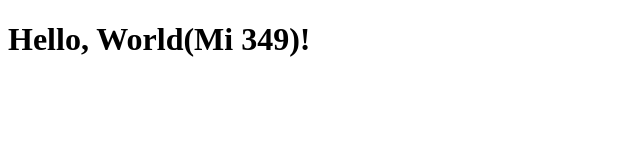
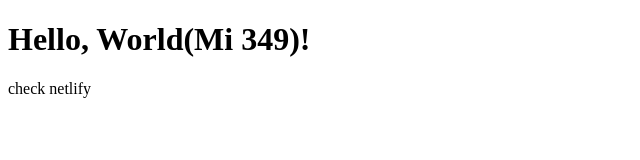
Before and after one commit to ShihuiZhou-jimmy/Hellomi349, a plain HTML site: page Index.html in a window 1280 px wide. Shown: the whole page, without its empty margins (0-640 px from the left). Drawn offline with Linux system fonts and the light colour scheme.

Commit message:
small change

```diff
--- a/Index.html
+++ b/Index.html
@@ -8,5 +8,6 @@
 </head>
 <body>
     <h1>Hello, World(Mi 349)!</h1>
+    <p>check netlify</p>
 </body>
 </html>
```
